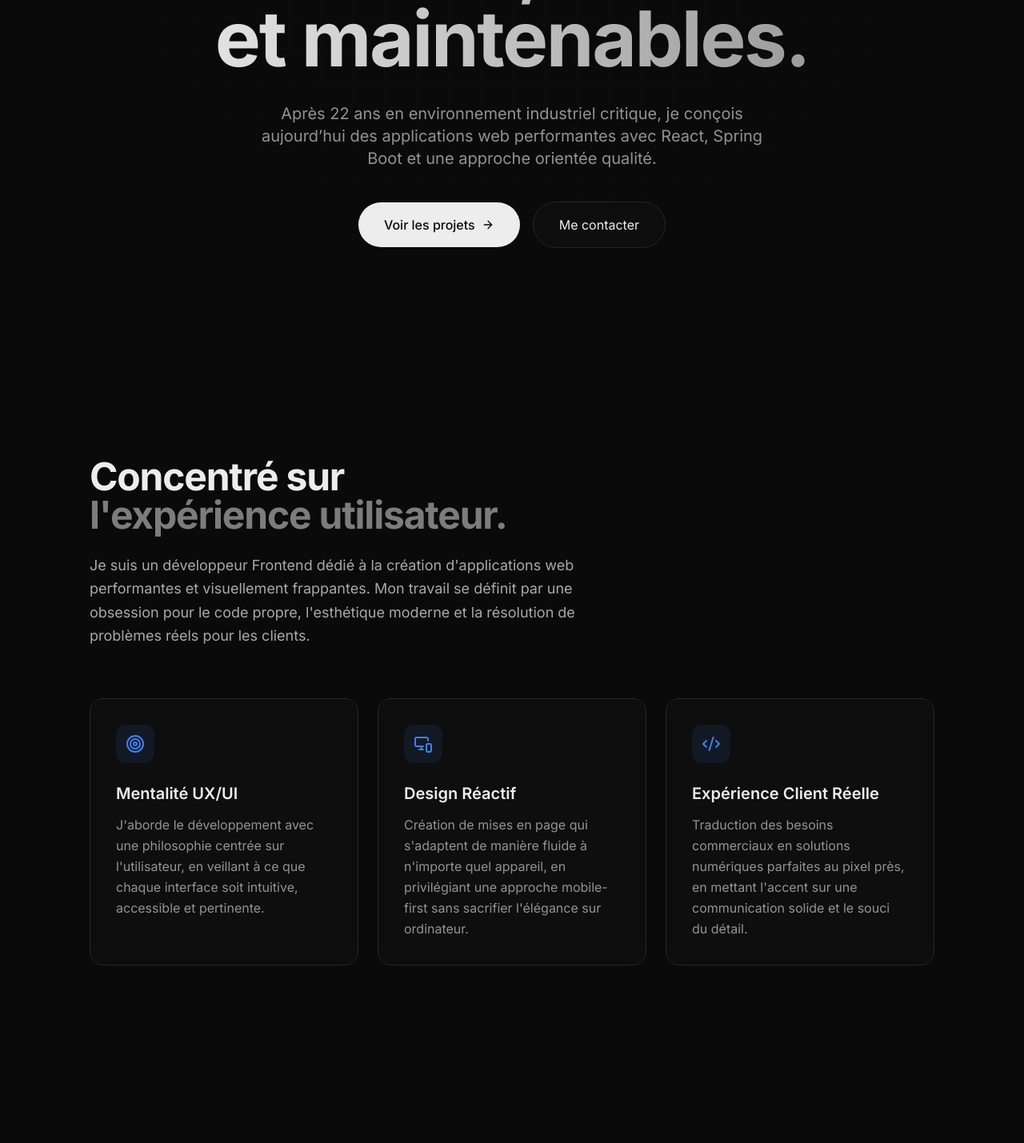
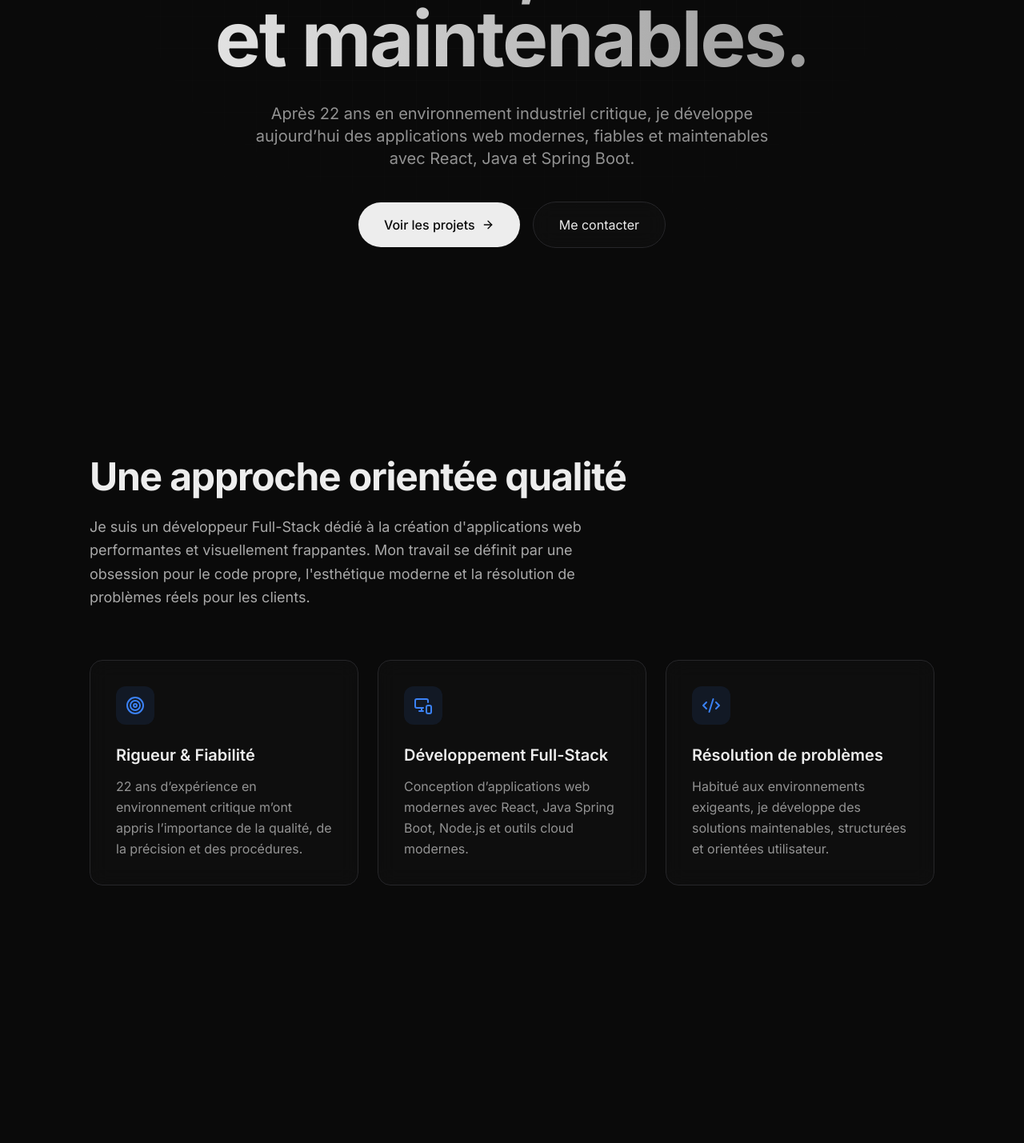
Before and after one commit to j-sicard/portfolio-full-stack, a React (Vite) app: page / in a window 1280 px wide. Shown: the part 420-1849 px from the top of the page at 80% size. Built offline with nearby package versions, Linux system fonts and the light colour scheme.

Commit message:
upgrade about

```diff
--- a/src/components/sections/About.jsx
+++ b/src/components/sections/About.jsx
@@ -5,18 +5,18 @@ export default function About() {
   const focuses = [
     {
       icon: <Target className="w-6 h-6 text-primary" />,
-      title: "Mentalité UX/UI",
-      description: "J'aborde le développement avec une philosophie centrée sur l'utilisateur, en veillant à ce que chaque interface soit intuitive, accessible et pertinente."
+      title: "Rigueur & Fiabilité",
+      description: "22 ans d’expérience en environnement critique m’ont appris l’importance de la qualité, de la précision et des procédures."
     },
     {
       icon: <MonitorSmartphone className="w-6 h-6 text-primary" />,
-      title: "Design Réactif",
-      description: "Création de mises en page qui s'adaptent de manière fluide à n'importe quel appareil, en privilégiant une approche mobile-first sans sacrifier l'élégance sur ordinateur."
+      title: "Développement Full-Stack",
+      description: "Conception d’applications web modernes avec React, Java Spring Boot, Node.js et outils cloud modernes."
     },
     {
       icon: <Code2 className="w-6 h-6 text-primary" />,
-      title: "Expérience Client Réelle",
-      description: "Traduction des besoins commerciaux en solutions numériques parfaites au pixel près, en mettant l'accent sur une communication solide et le souci du détail."
+      title: "Résolution de problèmes",
+      description: "Habitué aux environnements exigeants, je développe des solutions maintenables, structurées et orientées utilisateur."
     }
   ];
 
@@ -24,9 +24,9 @@ export default function About() {
     <Section id="about">
       <div className="space-y-16">
         <div>
-          <h2 className="text-3xl md:text-5xl font-bold mb-6 tracking-tight">Concentré sur <br className="hidden md:block" /><span className="text-foreground/50">l'expérience utilisateur.</span></h2>
+          <h2 className="text-3xl md:text-5xl font-bold mb-6 tracking-tight">Une approche orientée qualité</h2>
           <p className="text-lg text-foreground/70 max-w-2xl leading-relaxed">
-            Je suis un développeur Frontend dédié à la création d'applications web performantes et visuellement frappantes. Mon travail se définit par une obsession pour le code propre, l'esthétique moderne et la résolution de problèmes réels pour les clients.
+            Je suis un développeur Full-Stack dédié à la création d'applications web performantes et visuellement frappantes. Mon travail se définit par une obsession pour le code propre, l'esthétique moderne et la résolution de problèmes réels pour les clients.
           </p>
         </div>
 
--- a/src/components/sections/Hero.jsx
+++ b/src/components/sections/Hero.jsx
@@ -34,8 +34,8 @@ export default function Hero() {
           className="text-lg md:text-xl text-foreground/60 max-w-2xl mx-auto mb-10"
         >
           Après 22 ans en environnement industriel critique,
-je conçois aujourd’hui des applications web performantes
-avec React, Spring Boot et une approche orientée qualité.
+je développe aujourd’hui des applications web modernes,
+fiables et maintenables avec React, Java et Spring Boot.
         </motion.p>
 
         <motion.div
--- a/src/components/sections/Skills.jsx
+++ b/src/components/sections/Skills.jsx
@@ -1,11 +1,27 @@
 import { Section } from '../ui/Section';
 
 export default function Skills() {
-  const skills = [
-    "React", "Vue.js", "Tailwind CSS", "JavaScript (ES6+)",
-    "TypeScript", "Design UX/UI", "Mises en page réactives",
-    "Intégration API", "Git / GitHub", "Framer Motion",
-    "Figma", "Optimisation des performances"
+  const skillCategories = [
+    {
+      title: "Backend",
+      skills: ["Java Spring Boot", "Hibernate", "Node.js", "REST API"]
+    },
+    {
+      title: "Frontend",
+      skills: ["React", "JavaScript", "HTML", "CSS", "Tailwind"]
+    },
+    {
+      title: "Bases de données",
+      skills: ["MySQL", "MongoDB"]
+    },
+    {
+      title: "DevOps & Cloud",
+      skills: ["AWS", "Docker", "Git", "CI/CD"]
+    },
+    {
+      title: "Architecture",
+      skills: ["MVC", "SOLID", "JUnit"]
+    }
   ];
 
   return (
@@ -15,13 +31,20 @@ export default function Skills() {
         <p className="text-foreground/60 text-lg">Les outils et technologies que j'utilise pour donner vie aux idées.</p>
       </div>
 
-      <div className="flex flex-wrap justify-center gap-4 max-w-4xl mx-auto">
-        {skills.map((skill, index) => (
-          <div
-            key={index}
-            className="px-6 py-3 glass rounded-xl border border-cardBorder font-medium text-foreground/80 hover:text-foreground hover:border-primary/50 hover:bg-primary/5 hover:scale-105 transition-all duration-300 cursor-default"
-          >
-            {skill}
+      <div className="grid grid-cols-1 md:grid-cols-2 lg:grid-cols-3 gap-8 max-w-6xl mx-auto">
+        {skillCategories.map((category, idx) => (
+          <div key={idx} className="p-8 glass rounded-2xl border border-cardBorder hover:border-primary/20 transition-colors duration-300">
+            <h3 className="text-xl font-bold mb-6 text-foreground tracking-wide">{category.title}</h3>
+            <div className="flex flex-wrap gap-3">
+              {category.skills.map((skill, index) => (
+                <div
+                  key={index}
+                  className="px-4 py-2 rounded-lg border border-cardBorder/50 bg-background/30 font-medium text-foreground/80 hover:text-foreground transition-colors duration-300 cursor-default text-sm"
+                >
+                  {skill}
+                </div>
+              ))}
+            </div>
           </div>
         ))}
       </div>
```
